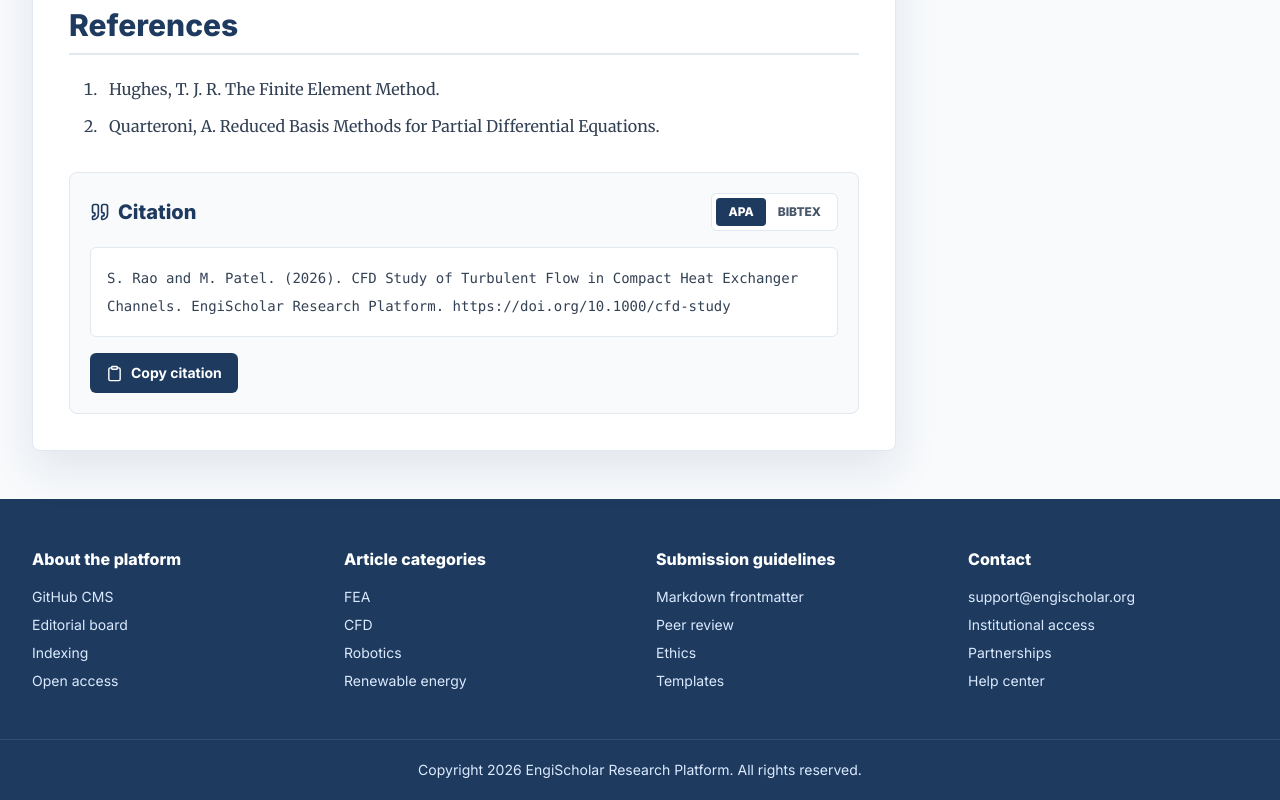
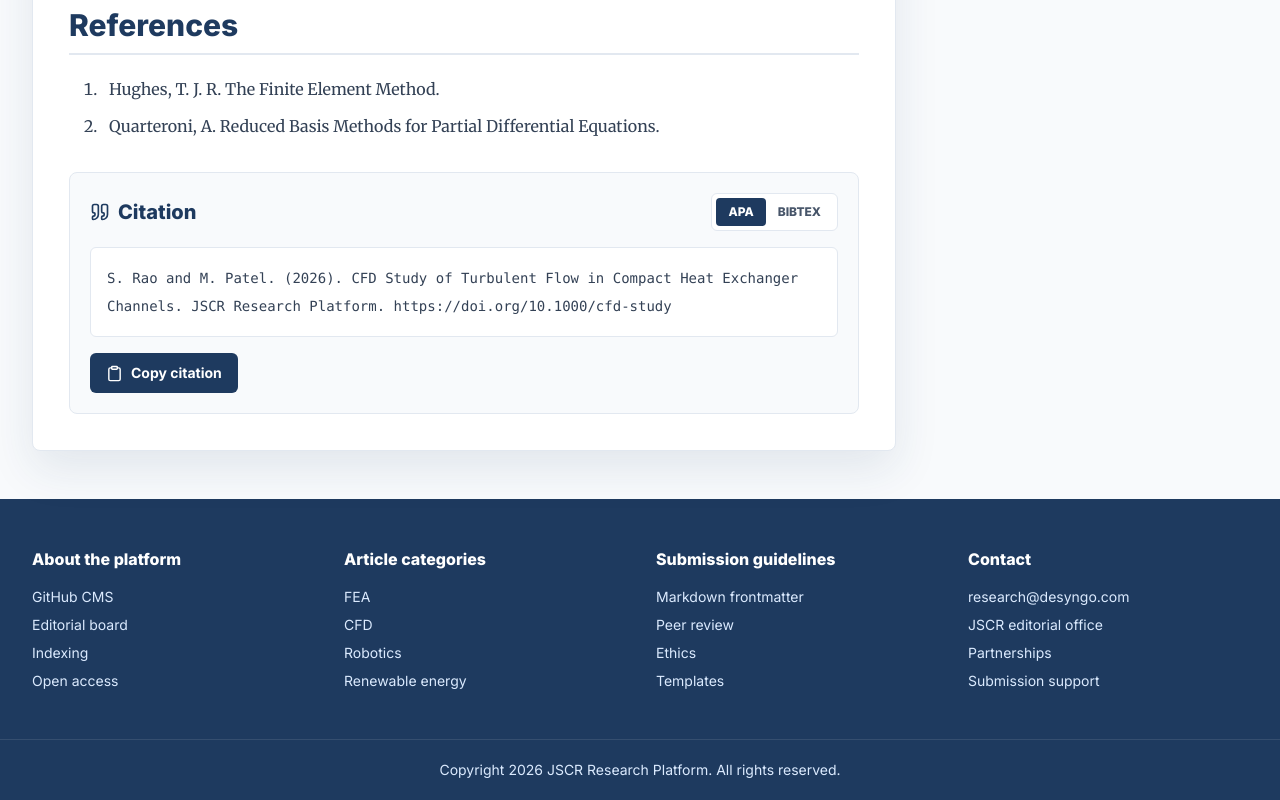
Before and after one commit to renjith499/jscr-journal, a Next.js app: page /articles/cfd-study in a window 1280 px wide. Shown: the part 1920-2720 px from the top of the page. Built offline with nearby package versions, Linux system fonts and the light colour scheme; no server answers.

Commit message:
Update JSCR contact branding

```diff
--- a/app/articles/[slug]/page.jsx
+++ b/app/articles/[slug]/page.jsx
@@ -17,11 +17,11 @@ export async function generateMetadata({ params }) {
   const article = result.ok ? result.article : fallbackArticles.find((item) => item.slug === slug);
 
   if (!article) {
-    return { title: "Article not found | EngiScholar" };
+    return { title: "Article not found | JSCR" };
   }
 
   return {
-    title: `${article.title} | EngiScholar`,
+    title: `${article.title} | JSCR`,
     description: article.abstract,
   };
 }
--- a/components/Footer.jsx
+++ b/components/Footer.jsx
@@ -3,7 +3,7 @@ export function Footer() {
     "About the platform": ["GitHub CMS", "Editorial board", "Indexing", "Open access"],
     "Article categories": ["FEA", "CFD", "Robotics", "Renewable energy"],
     "Submission guidelines": ["Markdown frontmatter", "Peer review", "Ethics", "Templates"],
-    Contact: ["support@engischolar.org", "Institutional access", "Partnerships", "Help center"],
+    Contact: ["research@desyngo.com", "JSCR editorial office", "Partnerships", "Submission support"],
   };
 
   return (
@@ -19,7 +19,7 @@ export function Footer() {
         ))}
       </div>
       <div className="border-t border-white/10 px-5 py-5 text-center text-sm text-blue-100">
-        Copyright 2026 EngiScholar Research Platform. All rights reserved.
+        Copyright 2026 JSCR Research Platform. All rights reserved.
       </div>
     </footer>
   );
--- a/components/SubmitPaperForm.jsx
+++ b/components/SubmitPaperForm.jsx
@@ -40,7 +40,7 @@ export function SubmitPaperForm() {
   const [errors, setErrors] = useState({});
   const [status, setStatus] = useState({ state: "idle", message: "" });
 
-  const editorialEmail = "desyngoresearch@gmail.com";
+  const editorialEmail = "research@desyngo.com";
   const formspreeEndpoint = "https://formspree.io/f/xlgzppdd";
 
   const abstractCount = useMemo(() => form.abstract.trim().split(/\s+/).filter(Boolean).length, [form.abstract]);
--- a/lib/citations.js
+++ b/lib/citations.js
@@ -8,7 +8,7 @@ export function formatAuthors(authors = []) {
 export function generateApaCitation(article) {
   const year = article.date ? new Date(article.date).getFullYear() : "n.d.";
   const doi = article.doi ? ` https://doi.org/${article.doi}` : "";
-  return `${formatAuthors(article.authors)}. (${year}). ${article.title}. EngiScholar Research Platform.${doi}`;
+  return `${formatAuthors(article.authors)}. (${year}). ${article.title}. JSCR Research Platform.${doi}`;
 }
 
 export function generateBibtex(article) {
```
